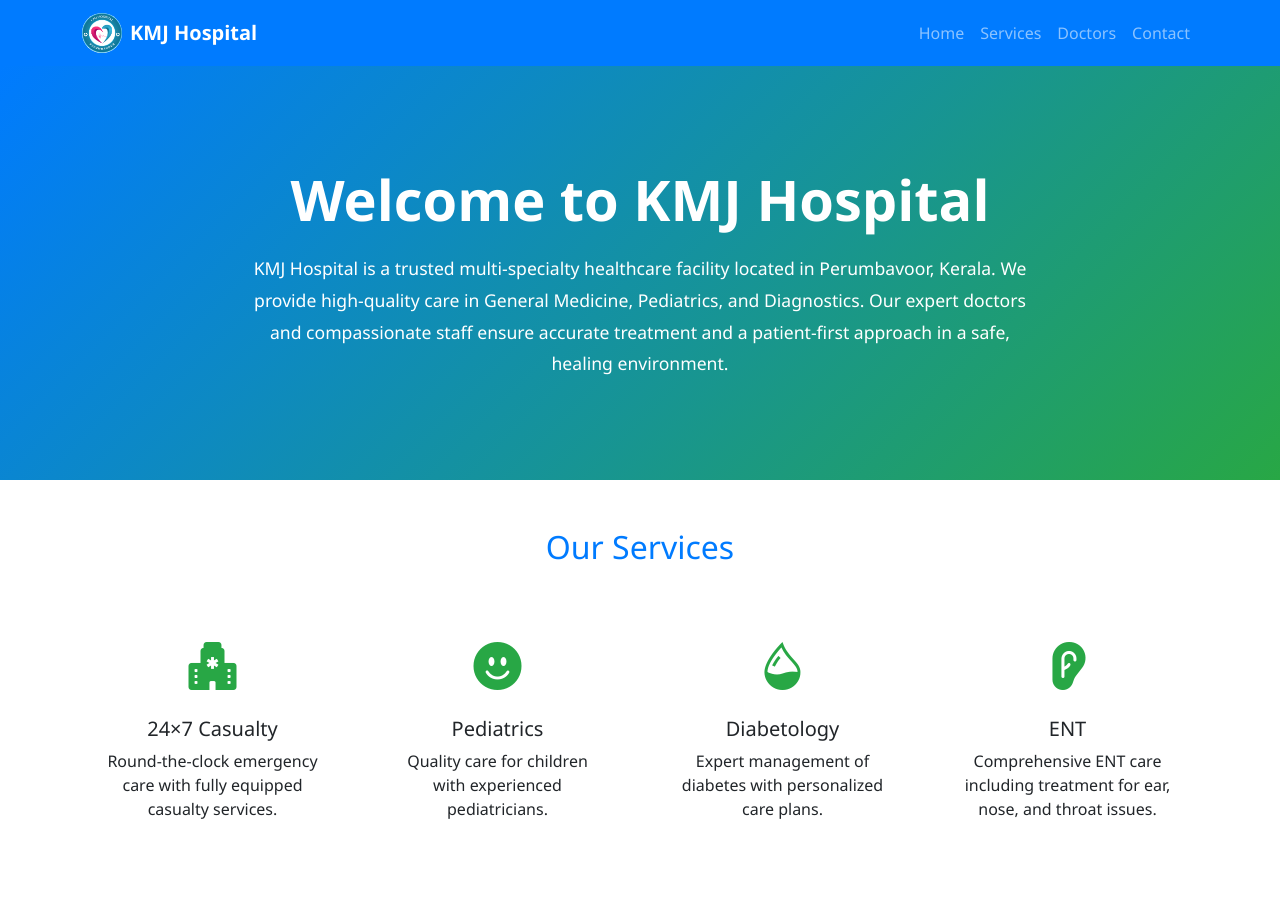
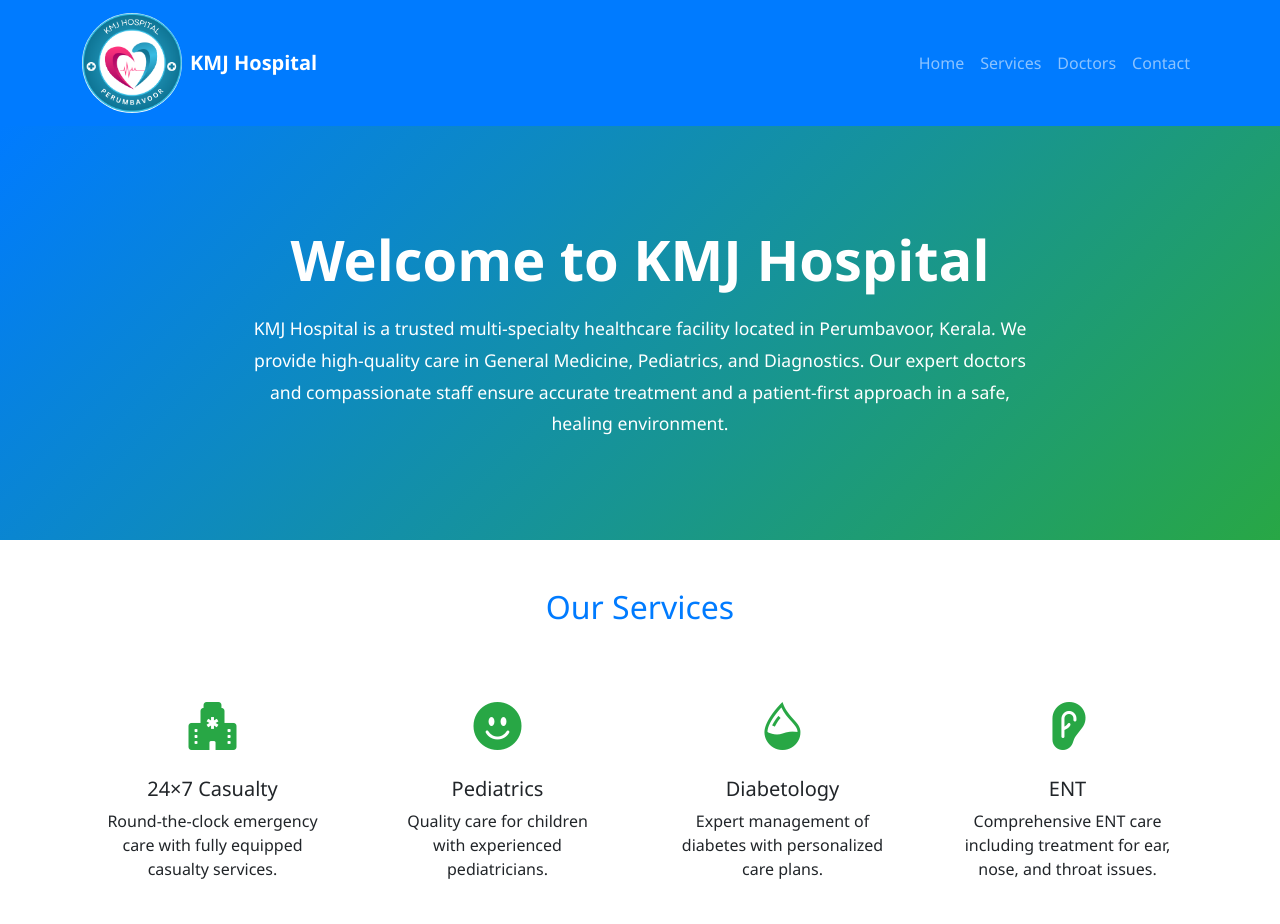
Before and after one commit to Afsalms/kmj-hospital, a plain HTML site: page index.html in a window 1280 px wide. Shown: the top 924 px of the page. Drawn offline with nearby package versions, Linux system fonts and the light colour scheme.

Commit message:
logo and services updated

```diff
--- a/index.html
+++ b/index.html
@@ -93,7 +93,7 @@
   <nav class="navbar navbar-expand-lg navbar-dark">
     <div class="container">
       <a class="navbar-brand d-flex align-items-center" href="#">
-        <img src="./images/logo.png" alt="KMJ Hospital Logo" width="40" height="40" style="border-radius: 100%;" class="me-2" />
+        <img src="./images/logo.png" alt="KMJ Hospital Logo" width="100" height="100" style="border-radius: 100%;" class="me-2" />
         <span class="fw-bold">KMJ Hospital</span>
       </a>
       <button class="navbar-toggler" type="button" data-bs-toggle="collapse" data-bs-target="#navMenu">
```
